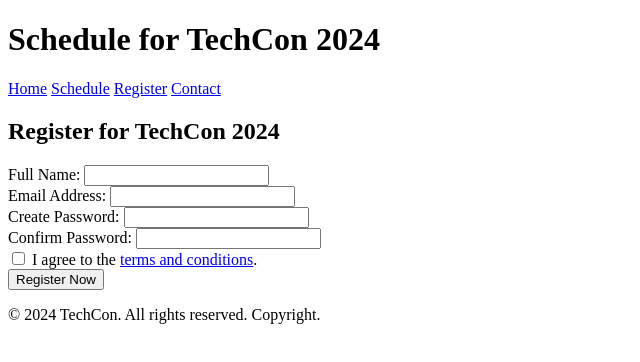
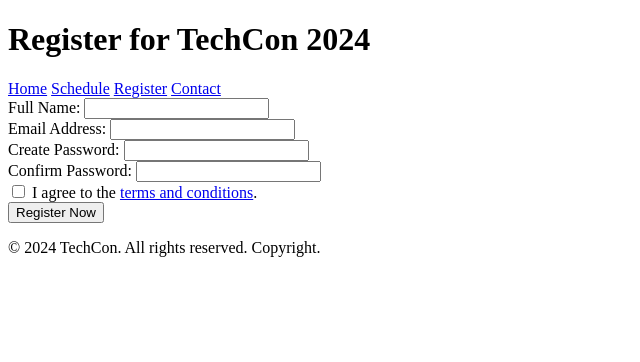
Before and after one commit to AmrEmad110/TechCon_HTML, a plain HTML site: page techcon_website/register.html in a window 1280 px wide. Shown: the whole page, without its empty margins (0-640 px from the left). Drawn offline with Linux system fonts and the light colour scheme.

Commit message:
Update register.html

```diff
--- a/techcon_website/register.html
+++ b/techcon_website/register.html
@@ -7,7 +7,7 @@
 </head>
 <body>
     <header>
-    <h1>Schedule for TechCon 2024</h1>
+    <h1>Register for TechCon 2024</h1>
     <nav>
       <a href="index.html">Home</a>
       <a href="schedule.html">Schedule</a>
@@ -16,7 +16,6 @@
     </nav>
   </header>
   <main>
-    <h2>Register for TechCon 2024</h2>
     <form>
       <label for="name">Full Name:</label>
       <input type="text" id="name" name="name" required><br>
```
